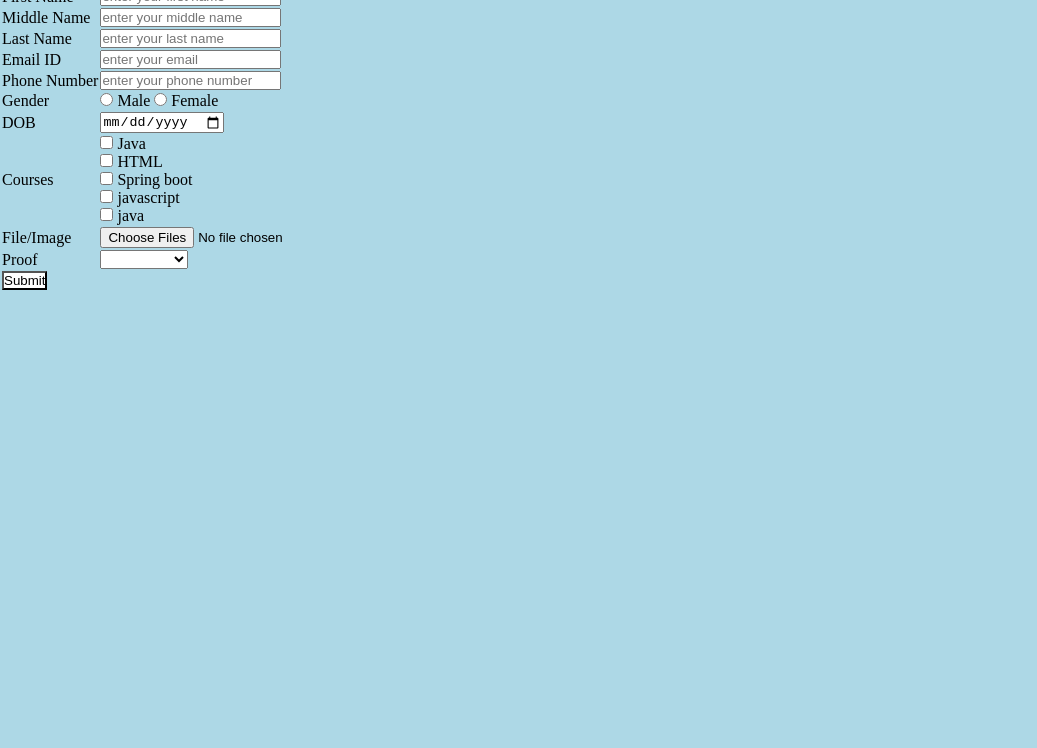
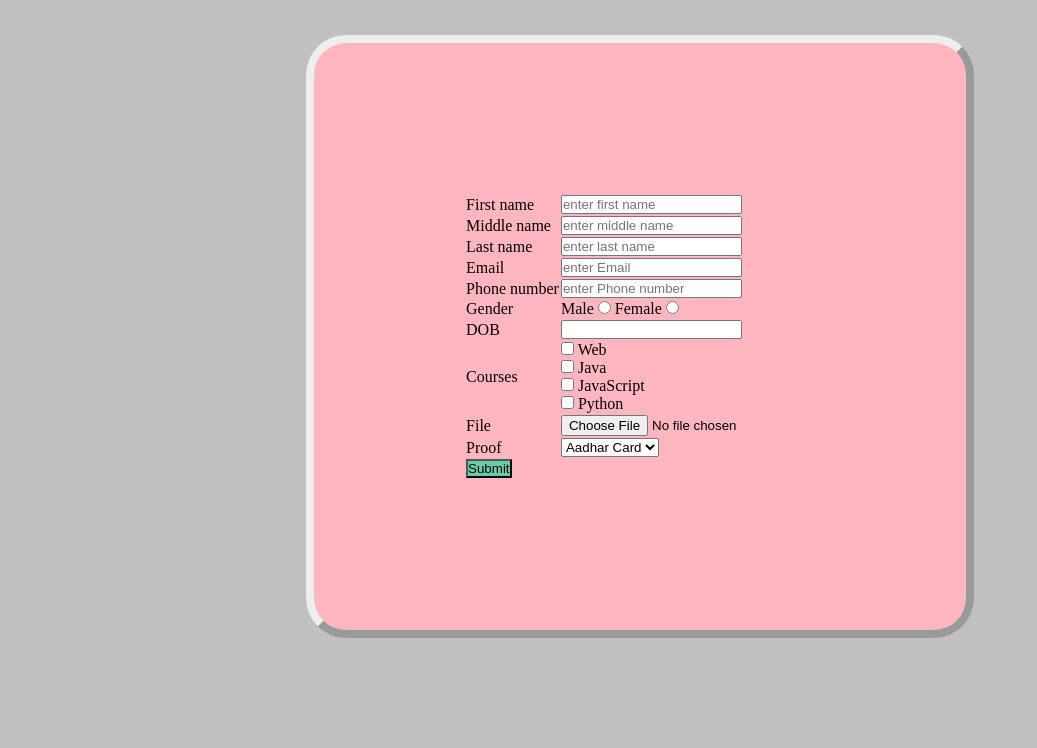
Before and after one commit to OdanavarMandara/registerlogin, a plain HTML site: page RegisterPage.html in a window 1280 px wide. Shown: the part 52-800 px from the top of the page, without its empty margins (0-1037 px from the left). Drawn offline with Linux system fonts and the light colour scheme; files that its build step writes are made by us from their sources.

Commit message:
Update RegisterPage.html

```diff
--- a/RegisterPage.html
+++ b/RegisterPage.html
@@ -6,85 +6,69 @@
     <meta http-equiv="X-UA-Compatible" content="IE=edge">
     <meta name="viewport" content="width=device-width, initial-scale=1.0">
     <title>Document</title>
-    <link rel="stylesheet" href="style2.css">
+    <link rel="stylesheet" href="css/style2.css">
 </head>
 
-<body bgcolor="lightblue">
-    <h1 id="h1" class="h11"><b> Register Page</b></h1>
-    <form type="#">
-        <table id="reg1" class="reg11">
+<body style="background-color:silver;">
+    <center>
+        <h2 style=" font-size: 40px; text-align: center;color:teal; "><u>Registration Page</u></h2>
+        <form action="# ">
+            <table id="tab3 " class="tab33 ">
+                <tr>
+                    <td>
+                        <label>First name</label></td>
+                    <td>
+                        <input type="text " placeholder="enter first name "></td>
+                </tr>
 
                 <tr>
                     <td>
-                    <label>First Name</label>
-                </td>
+                        <label>Middle name</label></td>
                     <td>
-                    <input type="text" placeholder="enter your first name">
+                        <input type="text " placeholder="enter middle name "></td>
+                </tr>
 
+                <tr>
+                    <td>
+                        <label>Last name</label></td>
+                    <td>
+                        <input type="text " placeholder="enter last name "></td>
+                </tr>
 
-                </td>
+                <tr>
+                    <td>
+                        <label>Email</label></td>
+                    <td>
+                        <input type="text " placeholder="enter Email "></td>
+                </tr>
+
+                <tr>
+                    <td>
+                        <label>Phone number</label></td>
+                    <td>
+                        <input type="text " placeholder="enter Phone number "></td>
                 </tr>
                 <tr>
                     <td>
-                    <label>Middle Name</label>
-                </td>
+                        <label>Gender</label></td>
+
                     <td>
-                    <input type="text" placeholder="enter your middle name">
-
-                </td>
-            </tr>
-            <tr>
-                <td>
-                    <label>Last Name</label>
-                </td>
-                <td>
-                    <input type="text" placeholder="enter your last name">
-                </td>
-            </tr>
-            <tr>
-                <td>
-                    <label>Email ID</label>
-                </td>
-                <td>
-                    <input type="text" placeholder="enter your email">
+                        <label for="gender">Male</label>
+                        <input type="radio" name="gender" value="">
+                        <label for="genders">Female</label>
+                        <input type="radio" name="gender" value="">
 
                     </td>
                 </tr>
 
                 <tr>
                     <td>
-                    <label>Phone Number</label>
+                        <table for="cal ">DOB</table>
                     </td>
                     <td>
-                    <input type="text" placeholder="enter your phone number">
-
+                        <input type="date " name="cal " value=" ">
                     </td>
                 </tr>
-
-            <tr>
-                <td>
-                    <label>Gender</label>
-                </td>
-
-
-                <td>
-                    <input type="radio" name="Gender" value="">
-                    <label for="Gender">Male</label>
-                    <input type="radio" name="Gender" value="">
-                    <label for="Gender">Female</label>
-
-                </td>
-            </tr>
-
-            <tr>
-                <td>
-                    <lable for="cal">DOB</lable>
-                    <td>
-                        <input type="date" name="cal" value="">
-                    </td>
-                </td>
-            </tr>
-
 
                 <tr>
                     <td>
@@ -92,60 +76,52 @@
                     </td>
 
                     <td>
-                    <input type="checkbox" name="hobbies" value="">
-                    <label for="hobbies">Java</label>
 
+                        <input type="checkbox" name="" value="">
+                        <label for="Java"> Web</label>
                         <div>
-                        <input type="checkbox" name="hobbies" value="">
-                        <label for="hobbies">HTML</label>
+                            <input type="checkbox" name="" value="">
+                            <label for="Web">Java</label>
                         </div>
                         <div>
-                        <input type="checkbox" name="hobbies" value="">
-                        <label for="hobbies">Spring boot</label>
+                            <input type="checkbox" name="" value="">
+                            <label for="JavaScript">JavaScript</label>
                         </div>
                         <div>
-                        <input type="checkbox" name="hobbies" value="">
-                        <label for="hobbies">javascript</label>
-                    </div>
-                    <div>
-                        <input type="checkbox" name="hobbies" value="">
-                        <label for="hobbies">java</label>
+                            <input type="checkbox" name="Qualification" value="">
+                            <label for="python">Python</label>
                         </div>
 
                     </td>
                 </tr>
+                <tr>
+                    <td>
+                        <label>File</label>
+                    </td>
+                    <td>
+                        <input type="file" name="" id=""></td>
 
-            <tr>
-                <td><label>File/Image</label></td>
-                <td>
-                    <input type="file" name="" id="" multiple>
-                </td>
                 </tr>
 
                 <tr>
                     <td>
-                    <label for="">Proof</label>
+                        <label for=" ">Proof</label></td>
+                    <td>
+                        <select name=" " id=" ">
+                        <option value=" ">Aadhar Card</caption>
+                        <option value=" ">Pass Port</caption>
+                        <option value=" ">PAN Card</caption>
                         </td>
-                <td>
-                    <select name="" id="">
-                        <option value="">
 
-                        </option>
-                        <option value="">Adhar card</option>
-                        <option value="">PAN card</option>
-                        <option value="">Voter ID</option>
-                        <option value="">PassPort</option>
                     </select>
                     </td>
                 </tr>
                 <tr>
                     <td>
-                    <button type="Login" style="background-color:white;margin-left: 0px;">Submit</button>
+                        <button type="Submit" style="background-color:mediumaquamarine">Submit</button>
                     </td>
                 </tr>
-
-        </table>
-    </form>
+    </center>
 
 </body>
 
```
Lines whose indentation alone changed are shown as unchanged.
